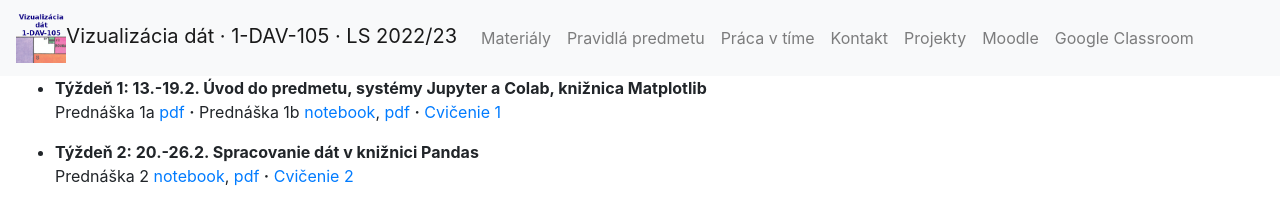
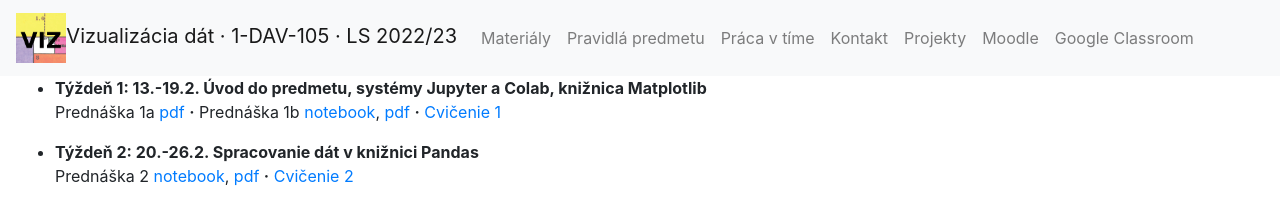
Before and after one commit to bbrejova/viz, a Jekyll site: the page built from index.md, in a window 1280 px wide. Shown: the top 203 px of the page. Built offline with Jekyll 4.4.1, drawn with Linux system fonts in a browser that asks for light colours; nearby versions of some CDN libraries; our own code applies the rules of GitHub Pages for plain Markdown files.

Commit message:
Update header.html

```diff
--- a/_includes/header.html
+++ b/_includes/header.html
@@ -1,6 +1,6 @@
  <nav class="navbar navbar-light bg-light  navbar-expand-lg">
 	<div class="navbar-header">
-  	  <a class="navbar-brand" href="{{ "/" | relative_url }}"><img src="/viz/img/Logo.png" height="50">{{ site.title | escape }}</a>
+  	  <a class="navbar-brand" href="{{ "/" | relative_url }}"><img src="/viz/img/favicon.png" height="50">{{ site.title | escape }}</a>
 	  <button type="button" class="navbar-toggler" data-toggle="collapse" data-target="#myNavbar">
 	    <span class="navbar-toggler-icon"></span>
 	  </button>
```
